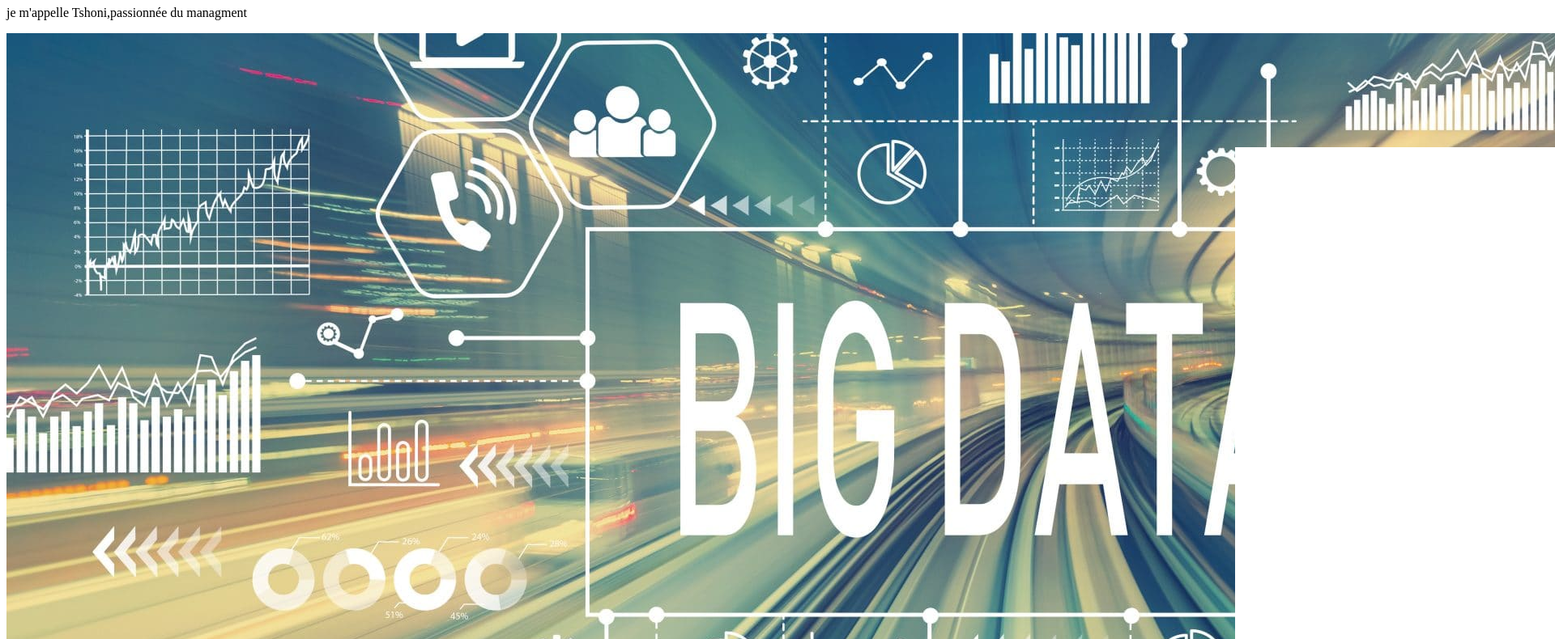
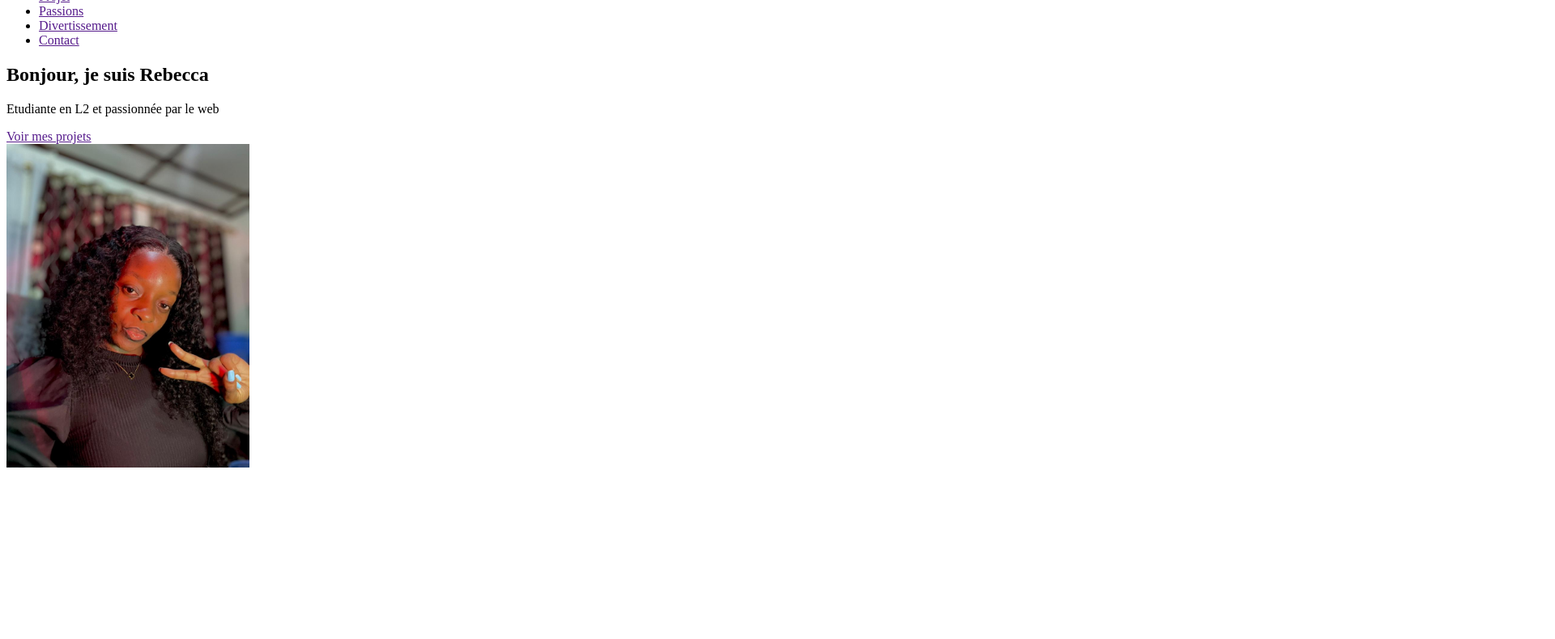
Before and after one commit to 24tb433si-ship-it/Mon-Portfolio-2026, a plain HTML site: page index.html in a window 1280 px wide. Shown: the part 73-863 px from the top of the page at 81% size, 1920 px wide, since content can reach past the window. After the commit the page ends 800 px from the top, so only its background shows below. Drawn offline with Linux system fonts and the light colour scheme.

Commit message:
Création du header et de la section hero

```diff
--- a/index.html
+++ b/index.html
@@ -6,6 +6,36 @@
     <title>Mon Portfolio</title>
 </head>
 <body>
-<h1>Bienvenue sur Mon Portfolio</h1>
-<p>je m'appelle Tshoni,passionnée du managment</p>
-<img src="image\Miss becky.jpeg" alt="miss becky">
+    <header>
+        <div>
+            <a href="">Mon Portfolio</a>
+        </div>
+        <nav>
+        <ul>
+            <li><a href="">Accueil</a></li>
+            <li><a href="">Projet</a></li>
+            <li><a href="">Passions</a></li>
+            <li><a href="">Divertissement</a></li>
+            <li><a href="">Contact</a></li>
+        </ul>
+        </nav>
+    </header>
+    <main>
+        <section>
+            <div>
+                <h1>Bonjour, je suis Rebecca </h1>
+                <p>Etudiante en L2 et passionnée par le web</p>
+                <a href="">Voir mes projets</a>
+            </div>
+            <div>
+                <img src="becky.jfif" alt="becky" width="300">
+            </div>
+
+        </section>
+        <section></section>
+        <section></section>
+    </main>
+    <footer></footer>
+
+</body>
+</html>
```
Also changed, not shown: becky.jfif (added), image/Miss becky.jpeg (deleted), image/campagne.jpg (deleted).
